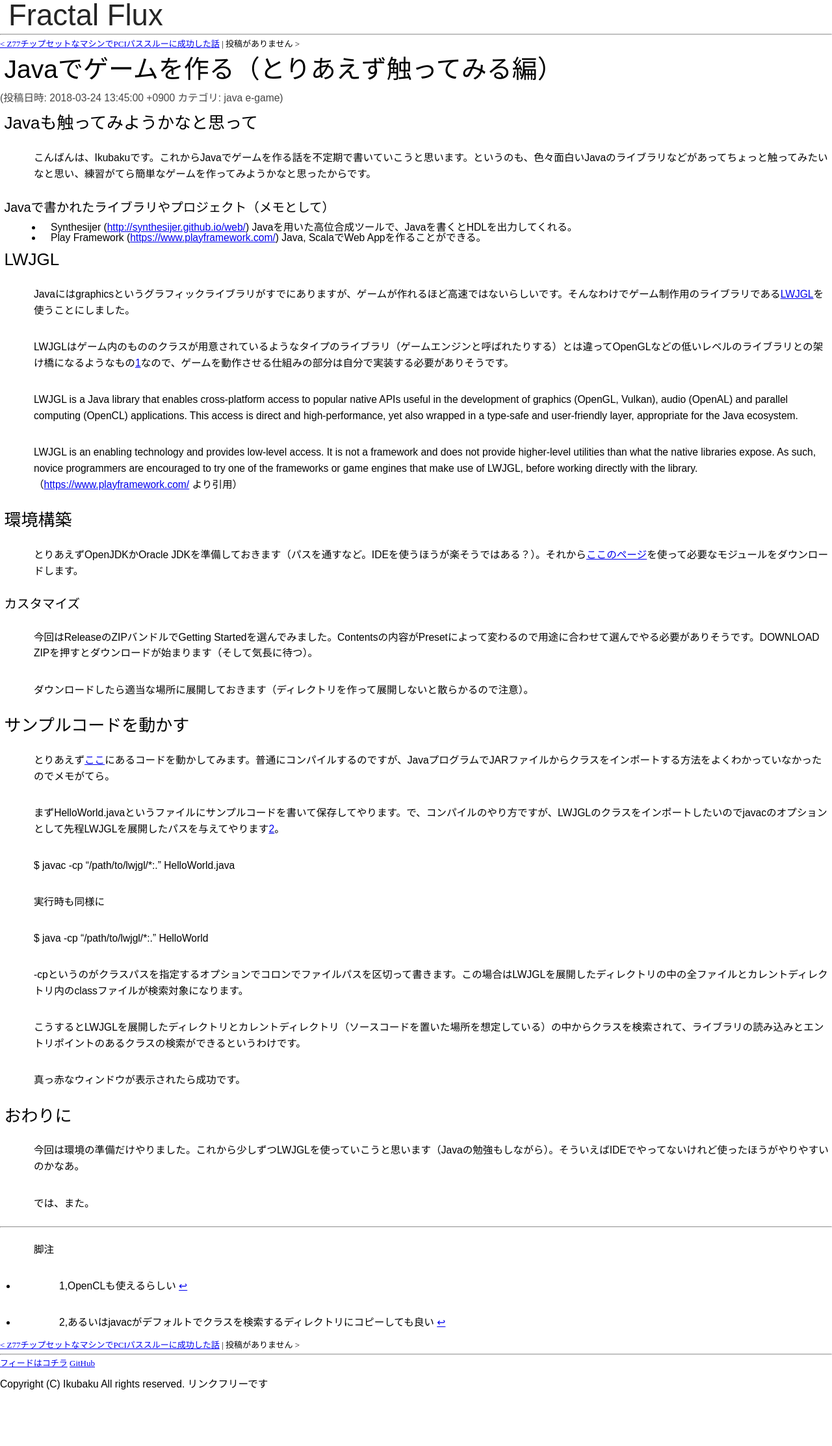
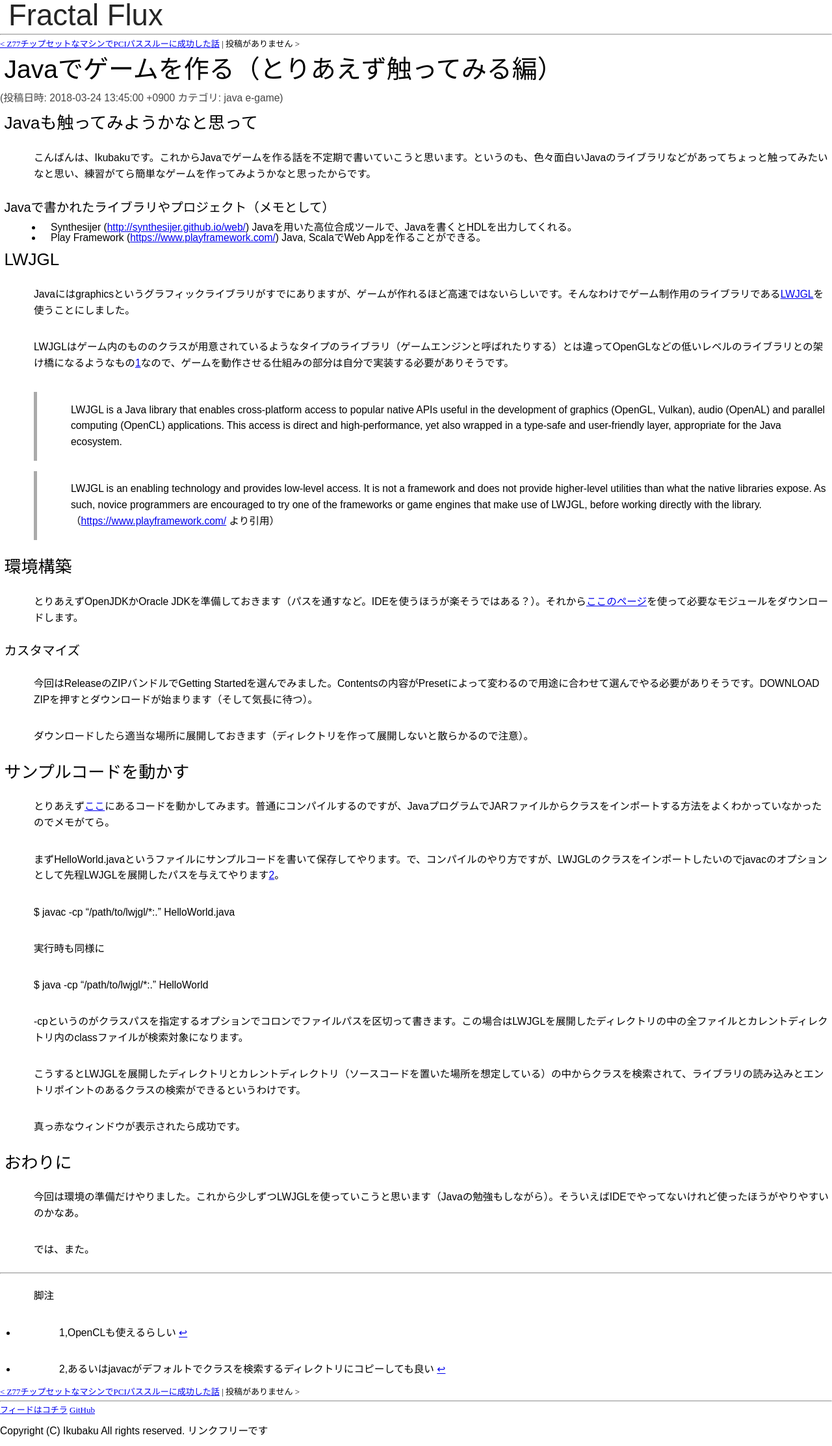
Before and after one commit to H-Teramura/H-Teramura.github.io, a Jekyll site: the page built from _posts/2018-03-24-gaming-with-java.md, in a window 1280 px wide. Shown: the whole page at 65% size. Built offline with Jekyll 4.4.1, drawn with Linux system fonts in a browser that asks for light colours; before the commit the page ends 2153 px from its top, so only the background shows below that.

Commit message:
Add blockquote layout

```diff
--- a/_sass/_base.scss
+++ b/_sass/_base.scss
@@ -74,3 +74,9 @@ big {
 img {
     float: none;
 }
+
+// Quotes
+blockquote {
+	margin: 1.2rem 0px 1.2rem 4rem;
+	border-left: 5px solid #AAAAAA;
+}
```
